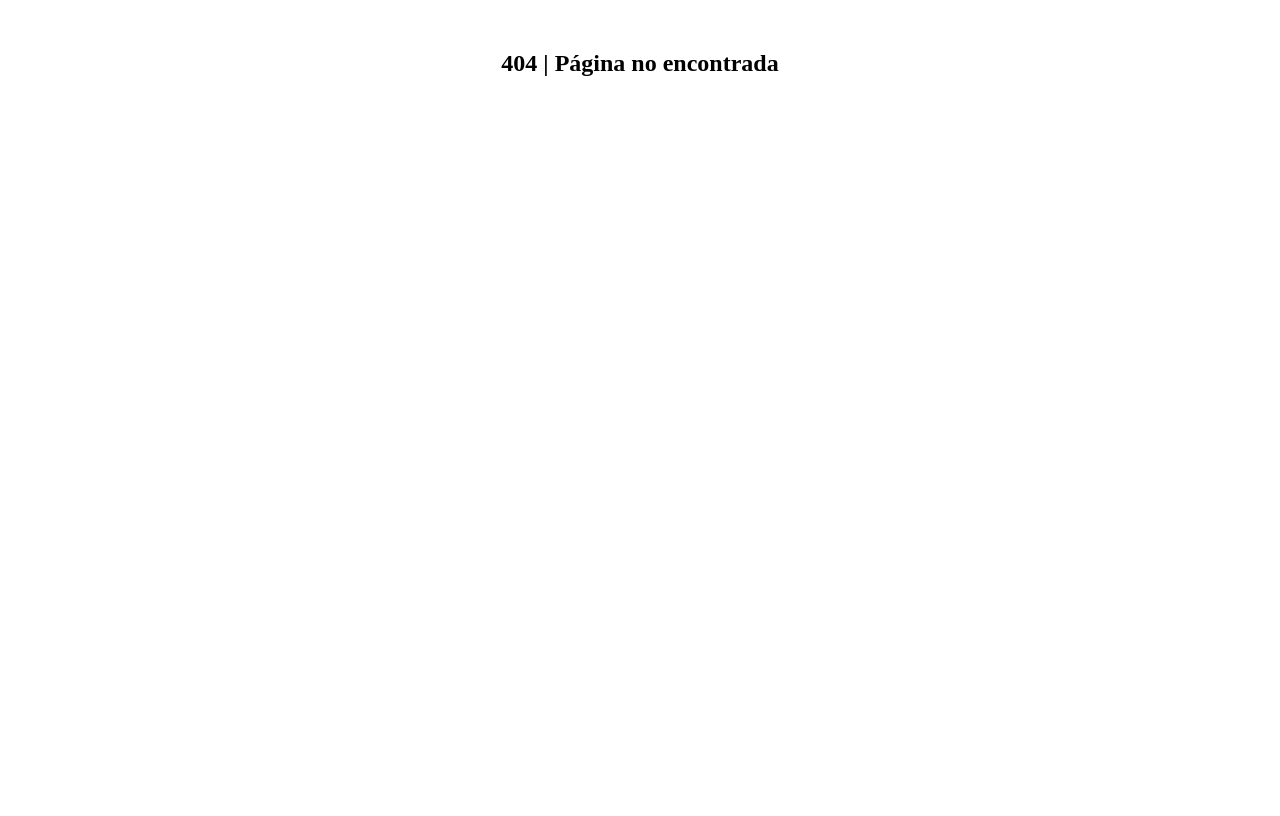
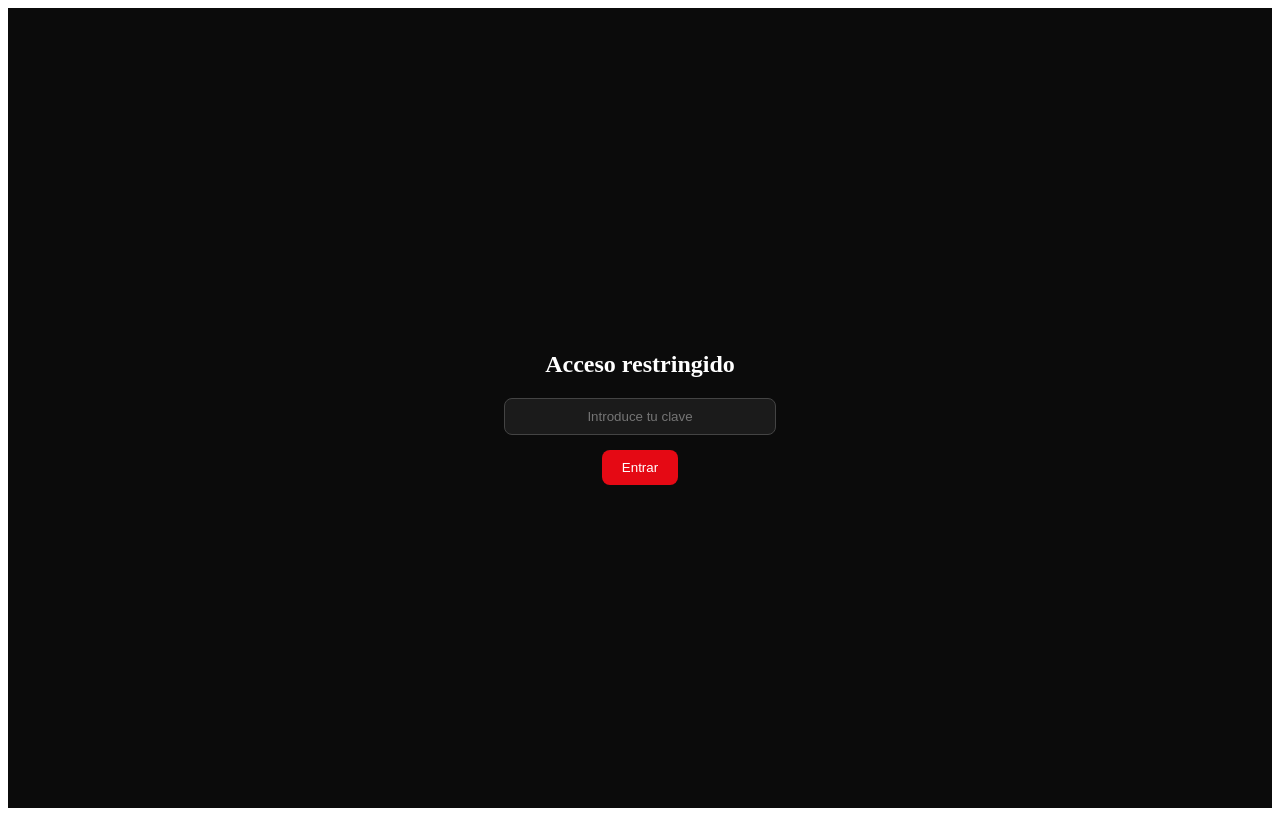
Before and after one commit to Ovi-Orlando/the-mayor-pro, a Next.js app: page /admin in a window 1280 px wide. Before the commit this address had no page. Built offline with nearby package versions, Linux system fonts and the light colour scheme.

Commit message:
Update admin.js

```diff
--- a/pages/admin.js
+++ b/pages/admin.js
@@ -1,32 +1,77 @@
-import { useRouter } from 'next/router';
-import { useState, useEffect } from 'react';
+import { useState } from "react";
 
 export default function AdminPage() {
-  const router = useRouter();
+  const [key, setKey] = useState("");
   const [authorized, setAuthorized] = useState(false);
+  const [error, setError] = useState("");
 
-  useEffect(() => {
-    const { key } = router.query;
-    if (key === 'admin_ovi') {
+  const handleSubmit = (e) => {
+    e.preventDefault();
+    if (key === "admin_ovi") {
       setAuthorized(true);
+      setError("");
     } else {
-      setAuthorized(false);
+      setError("Clave incorrecta");
     }
-  }, [router.query]);
+  };
 
   if (!authorized) {
     return (
-      <div style={{ textAlign: 'center', marginTop: '50px' }}>
-        <h2>404 | Página no encontrada</h2>
+      <div
+        style={{
+          display: "flex",
+          alignItems: "center",
+          justifyContent: "center",
+          height: "100vh",
+          backgroundColor: "#0b0b0b",
+          color: "white",
+          flexDirection: "column",
+        }}
+      >
+        <h2 className="text-2xl mb-4">Acceso restringido</h2>
+        <form onSubmit={handleSubmit} style={{ display: "flex", flexDirection: "column", alignItems: "center" }}>
+          <input
+            type="password"
+            placeholder="Introduce tu clave"
+            value={key}
+            onChange={(e) => setKey(e.target.value)}
+            style={{
+              padding: "10px",
+              borderRadius: "8px",
+              border: "1px solid #444",
+              background: "#1b1b1b",
+              color: "white",
+              outline: "none",
+              width: "250px",
+              textAlign: "center",
+            }}
+          />
+          <button
+            type="submit"
+            style={{
+              marginTop: "15px",
+              background: "#e50914",
+              border: "none",
+              padding: "10px 20px",
+              borderRadius: "8px",
+              color: "white",
+              cursor: "pointer",
+            }}
+          >
+            Entrar
+          </button>
+        </form>
+        {error && <p style={{ color: "red", marginTop: "10px" }}>{error}</p>}
       </div>
     );
   }
 
-  // 👇 aquí va tu interfaz del panel admin existente
+  // 👇 Panel administrativo una vez validado
   return (
-    <div>
-      <h1>Panel de Administración</h1>
-      {/* Tu contenido admin existente */}
+    <div style={{ padding: "20px", background: "#0b0b0b", color: "white", minHeight: "100vh" }}>
+      <h1 className="text-3xl font-bold mb-4">Panel de Administración</h1>
+      <p>Bienvenido, Admin 👑</p>
+      {/* Aquí sigue tu código del panel original */}
     </div>
   );
 }
```
